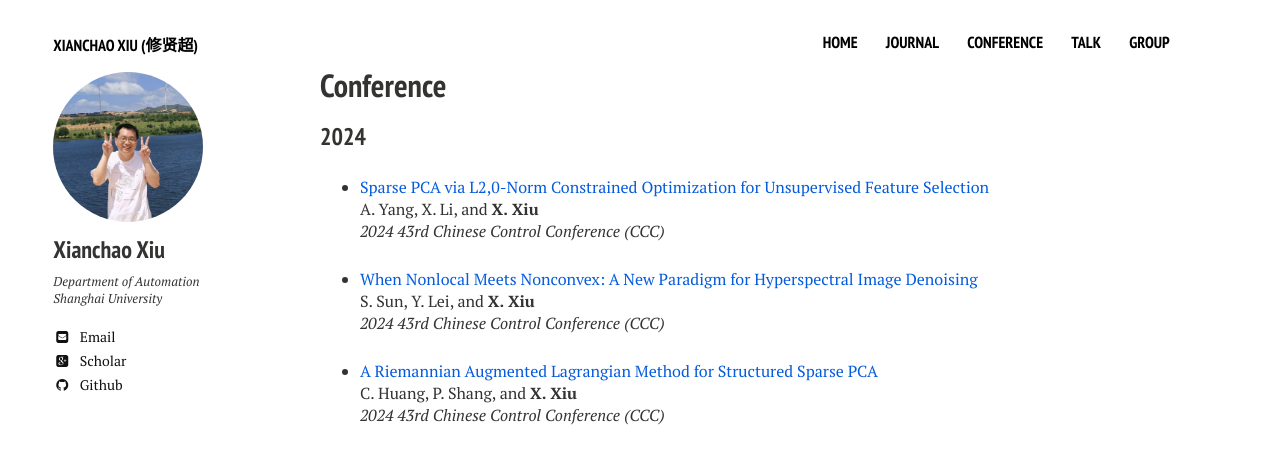
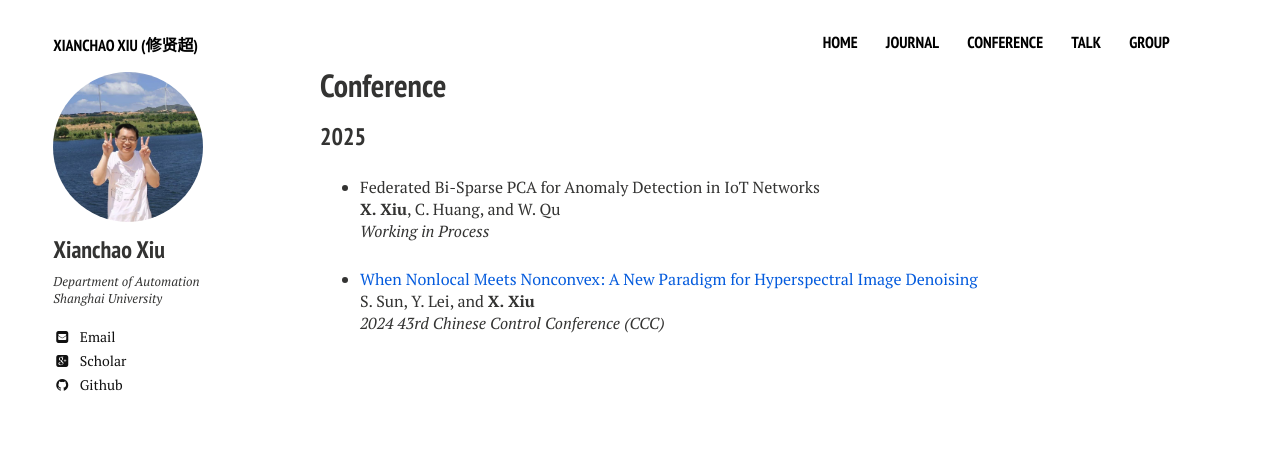
Before and after one commit to xianchaoxiu/xianchaoxiu.github.io, a Jekyll site: the page built from conference/index.md, in a window 1280 px wide. Shown: the top 464 px of the page. Built offline with Jekyll 4.4.1, drawn with Linux system fonts in a browser that asks for light colours; nearby versions of some CDN libraries.

Commit message:
Update index.md

```diff
--- a/conference/index.md
+++ b/conference/index.md
@@ -13,18 +13,13 @@ share: false
 
 
 
-### 2024
+### 2025
 
-* <a href="https://ieeexplore.ieee.org/abstract/document/10661810" class="textlink" target="_blank">Sparse PCA via L2,0-Norm Constrained Optimization for Unsupervised Feature Selection</a><br>
-A. Yang, X. Li, and <b>X. Xiu</b><br>
-<i>2024 43rd Chinese Control Conference (CCC)</i><br>
+* Federated Bi-Sparse PCA for Anomaly Detection in IoT Networks<br>
+<b>X. Xiu</b>, C. Huang, and W. Qu<br>
+<i>Working in Process</i><br>
 
 
 * <a href="https://ieeexplore.ieee.org/abstract/document/10662067" class="textlink" target="_blank">When Nonlocal Meets Nonconvex: A New Paradigm for Hyperspectral Image Denoising</a><br>
 S. Sun, Y. Lei, and <b>X. Xiu</b><br>
 <i>2024 43rd Chinese Control Conference (CCC)</i><br>
-
-
-* <a href="https://ieeexplore.ieee.org/abstract/document/10661785" class="textlink" target="_blank">A Riemannian Augmented Lagrangian Method for Structured Sparse PCA</a><br>
-C. Huang, P. Shang, and <b>X. Xiu</b><br>
-<i>2024 43rd Chinese Control Conference (CCC)</i><br>
```
